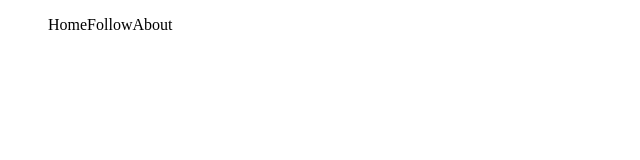
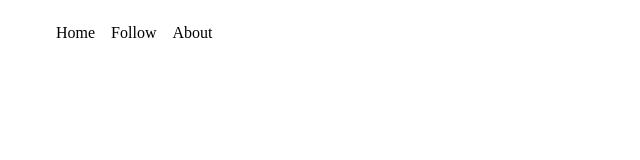
Before and after one commit to binhcoders/binhcoders.github.io, a plain HTML site: page index.html in a window 1280 px wide. Shown: the whole page, without its empty margins (0-640 px from the left). Drawn offline with Linux system fonts and the light colour scheme.

Commit message:
Update style.css

```diff
--- a/style.css
+++ b/style.css
@@ -1,2 +1,2 @@
 p{margin:auto;color:red}
-li{float:left;display:block;list-style-type:none;}
+li{float:left;display:block;list-style-type:none;padding:8px;}
```
